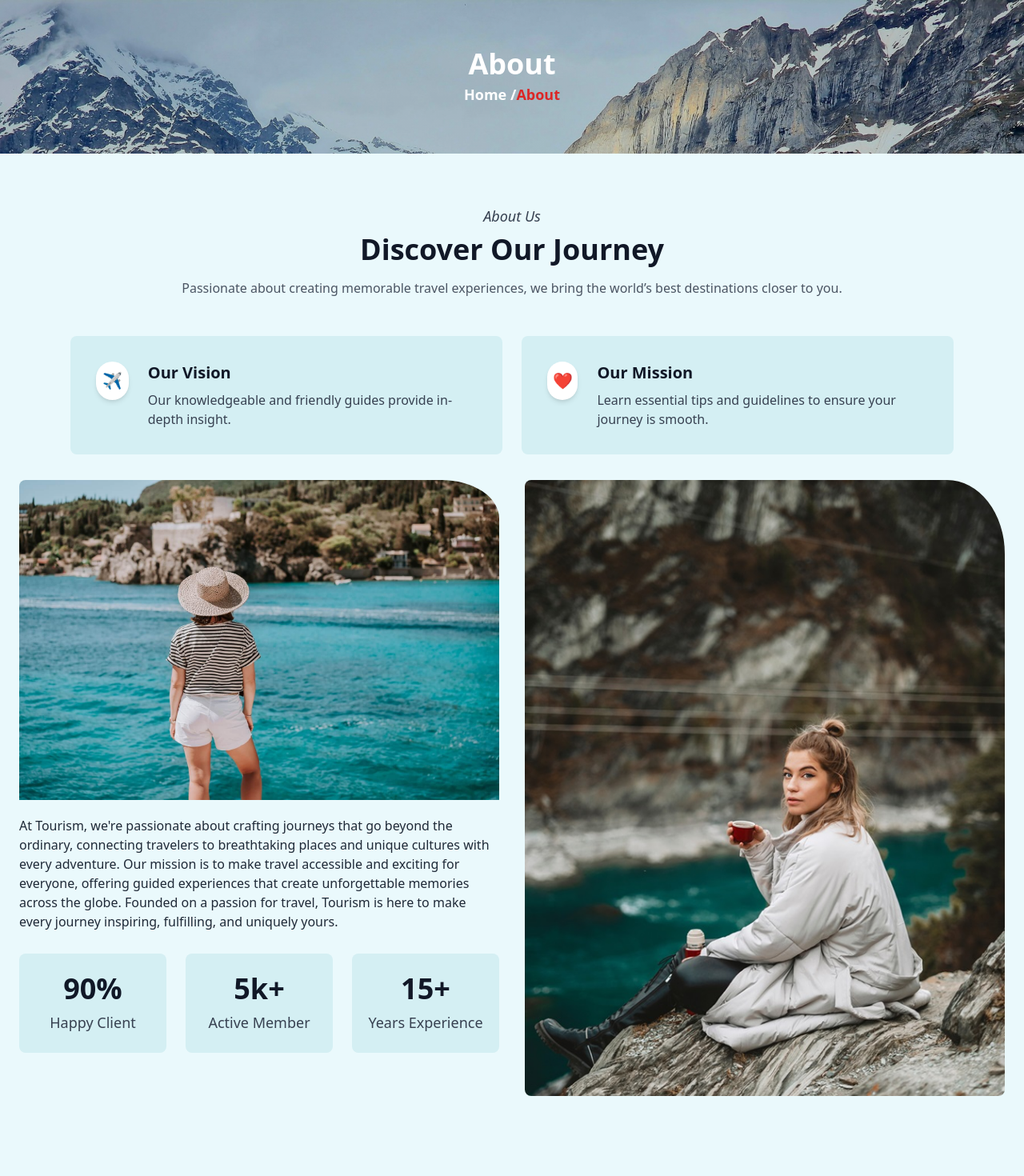
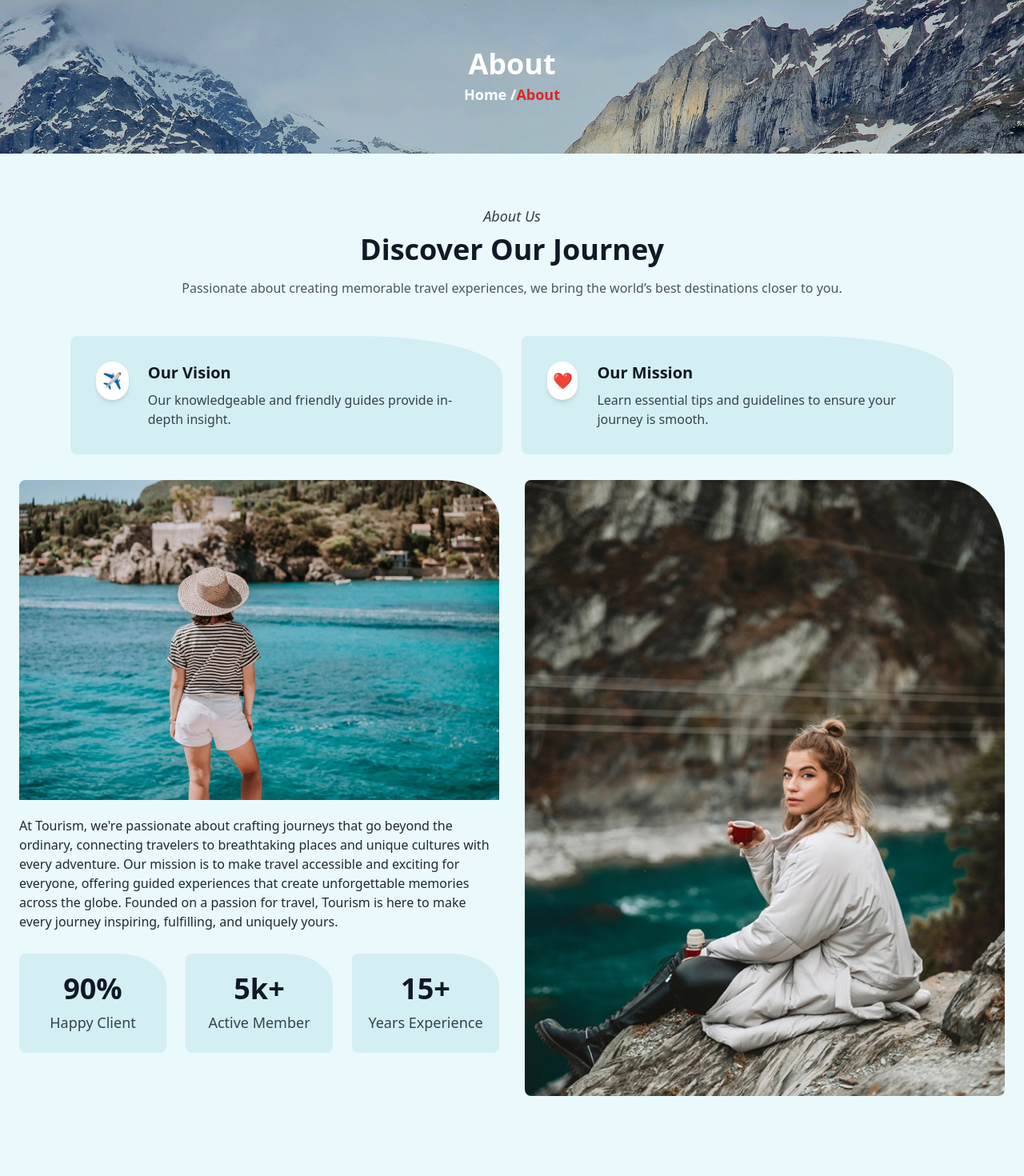
Before and after one commit to shahoriarniloy/tourism-management, a Next.js app: page /about in a window 1280 px wide. Shown: the top 1470 px of the page at 80% size. Built offline with nearby package versions, Linux system fonts and the light colour scheme.

Commit message:
added about page ImageCard section

```diff
--- a/src/components/about/AboutHome.jsx
+++ b/src/components/about/AboutHome.jsx
@@ -4,6 +4,7 @@ import Discover from './Discover'
 import AboutUs from './AboutUs'
 import TeamSection from './TeamSection'
 import TravelPhilosophySection from './TravelPhilosophySection'
+import ImageCard from './ImageCard'
 
 export default function About() {
   return (
@@ -12,6 +13,7 @@ export default function About() {
         <Discover />
         <AboutUs />
         <TeamSection />
+        <ImageCard />
         <TravelPhilosophySection />
       </div>
 
--- a/src/components/about/AboutUs.jsx
+++ b/src/components/about/AboutUs.jsx
@@ -8,6 +8,10 @@ export default function AboutUs() {
           {/* Left Image Section */}
           <div >
         <Image
+         style={{
+
+          borderTopRightRadius: '12%',
+        }}
           src="/images/about/about4.jpg"
           alt="Hot air balloons over rock formations"
           width={447}
--- a/src/components/about/Discover.jsx
+++ b/src/components/about/Discover.jsx
@@ -20,7 +20,12 @@ export default function Discover() {
         {/* Vision and Mission Section */}
         <div className="grid grid-cols-1 md:grid-cols-2 gap-6">
           {/* Vision */}
-          <div className="bg-[#d4eff3] rounded-lg p-8 flex items-start">
+          <div
+           style={{
+
+                borderTopRightRadius: '33%',
+              }}
+               className="bg-[#d4eff3] rounded-lg p-8 flex items-start">
             <div className="w-12 h-12 flex items-center justify-center rounded-full bg-white shadow-md mr-6">
               <span className="text-gray-600 text-xl">✈️</span>
             </div>
@@ -35,7 +40,12 @@ export default function Discover() {
           </div>
 
           {/* Mission */}
-          <div className="bg-[#d4eff3] rounded-lg p-8 flex items-start">
+          <div
+          style={{
+
+            borderTopRightRadius: '33%',
+          }}
+          className="bg-[#d4eff3] rounded-lg p-8 flex items-start">
             <div className="w-12 h-12 flex items-center justify-center rounded-full bg-white shadow-md mr-6">
               <span className="text-gray-600 text-xl">❤️</span>
             </div>
@@ -81,16 +91,31 @@ export default function Discover() {
           </div>
 
         {/* Stats Section */}
-        <div className="grid grid-cols-1 md:grid-cols-3 gap-6 text-center pt-7">
-          <div className="bg-[#d4eff3] py-6 rounded-lg">
+        <div  className="grid grid-cols-1 md:grid-cols-3 gap-6 text-center pt-7">
+          <div
+          style={{
+
+            borderTopRightRadius: '33%',
+          }}
+          className="bg-[#d4eff3] py-6 rounded-lg">
             <h3 className="text-4xl font-bold text-gray-900">90%</h3>
             <p className="text-lg text-gray-700 mt-2">Happy Client</p>
           </div>
-          <div className="bg-[#d4eff3] py-6 rounded-lg">
+          <div
+          style={{
+
+            borderTopRightRadius: '33%',
+          }}
+          className="bg-[#d4eff3] py-6 rounded-lg">
             <h3 className="text-4xl font-bold text-gray-900">5k+</h3>
             <p className="text-lg text-gray-700 mt-2">Active Member</p>
           </div>
-          <div className="bg-[#d4eff3] py-6 rounded-lg">
+          <div
+          style={{
+
+            borderTopRightRadius: '33%',
+          }}
+          className="bg-[#d4eff3] py-6 rounded-lg">
             <h3 className="text-4xl font-bold text-gray-900">15+</h3>
             <p className="text-lg text-gray-700 mt-2">Years Experience</p>
           </div>
--- /dev/null
+++ b/src/components/about/ImageCard.jsx
@@ -0,0 +1,74 @@
+import Image from 'next/image';
+import React from 'react';
+
+export default function ImageCard() {
+  return (
+    <div
+      style={{
+        backgroundColor: '#E6FAF8', // Light blue background
+        display: 'flex',
+        justifyContent: 'center',
+        alignItems: 'center',
+        height: '100vh',
+      }}
+    >
+      <div
+      className='h-[100%] md:h-[70%]'
+        style={{
+          position: 'relative',
+          width: '70%',
+          borderRadius: '16px',
+          overflow: 'hidden',
+
+        }}
+      >
+<Image
+className='absolute'
+  src="/images/about/bg2.jpg"
+  alt="A person taking a selfie by the sea"
+  layout="responsive"
+  width={700}
+  height={320}
+
+  style={{
+    objectFit: 'cover',
+    display: 'block',
+    borderTopRightRadius: '12%',
+  }}
+/>
+
+
+        {/* Play Button */}
+        <button
+
+          style={{
+            position: 'absolute',
+            top: '50%',
+            left: '50%',
+            transform: 'translate(-50%, -50%)',
+            backgroundColor: 'white',
+            border: 'none',
+            borderRadius: '50%',
+            width: '60px',
+            height: '60px',
+            display: 'flex',
+            justifyContent: 'center',
+            alignItems: 'center',
+            boxShadow: '0 4px 6px rgba(0, 0, 0, 0.1)',
+            cursor: 'pointer',
+          }}
+        >
+          <svg
+            xmlns="http://www.w3.org/2000/svg"
+            viewBox="0 0 24 24"
+            fill="black"
+            width="32px"
+            height="32px"
+          >
+            <path d="M8 5v14l11-7z" />
+          </svg>
+        </button>
+      </div>
+    </div>
+  );
+}
--- a/src/components/about/TeamSection.jsx
+++ b/src/components/about/TeamSection.jsx
@@ -57,11 +57,12 @@ const TeamSection = () => {
             }}
           >
             <Image
+
               src={member.image}
               alt={member.name}
               width={924}
               height={1087}
-              style={{ width: '100%', height: 'auto', borderRadius: '8px', marginBottom: '10px' }}
+              style={{ width: '100%', height: 'auto', borderRadius: '8px', marginBottom: '10px', borderTopRightRadius: '20%' }}
             />
             <h3 style={{ fontSize: '18px', fontWeight: 'bold', marginBottom: '5px' }}>{member.name}</h3>
             <p style={{ fontSize: '14px', color: '#666', marginBottom: '10px' }}>{member.role}</p>
--- a/src/components/about/TravelPhilosophySection.jsx
+++ b/src/components/about/TravelPhilosophySection.jsx
@@ -9,13 +9,13 @@ const TravelPhilosophySection = () => {
     padding: '40px',
     fontFamily: 'Arial, sans-serif',
     backgroundImage: 'url(/images/about/Asset-2.png)',
-        backgroundSize: 'cover',
+    backgroundSize: 'contain',
     backgroundPosition: 'center',
     backgroundRepeat: 'no-repeat',
     position: 'relative',
-        height: 'auto', // Automatically adjust height based on content
-        minHeight: '100vh', // Ensure it takes full viewport height but no extra space
-        overflow: 'hidden', // Prevent extra space caused by overflowing elements
+    width: '100%',
+    height: 'auto',
+    minHeight: '100vh',
   }}
 >
       {/* Content */}
```
Also changed, not shown: public/images/about/bg2.jpg (added). Lines whose indentation alone changed are shown as unchanged.
